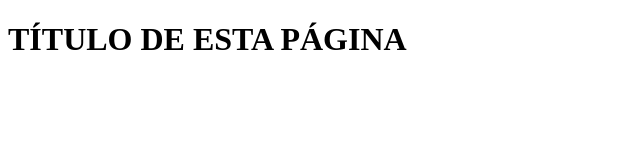
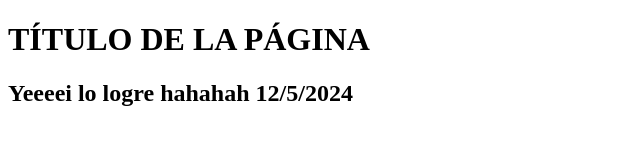
Before and after one commit to larielys/Prueba, a plain HTML site: page index.html in a window 1280 px wide. Shown: the whole page, without its empty margins (0-640 px from the left). Drawn offline with Linux system fonts and the light colour scheme.

Commit message:
Lo modifique bacanamente

```diff
--- a/index.html
+++ b/index.html
@@ -6,6 +6,7 @@
     <title>Document</title>
 </head>
 <body>
-    <h1>TÍTULO DE ESTA PÁGINA</h1>
+    <h1>TÍTULO DE LA PÁGINA</h1>
+    <h2>Yeeeei lo logre hahahah 12/5/2024</h2>
 </body>
 </html>
```
